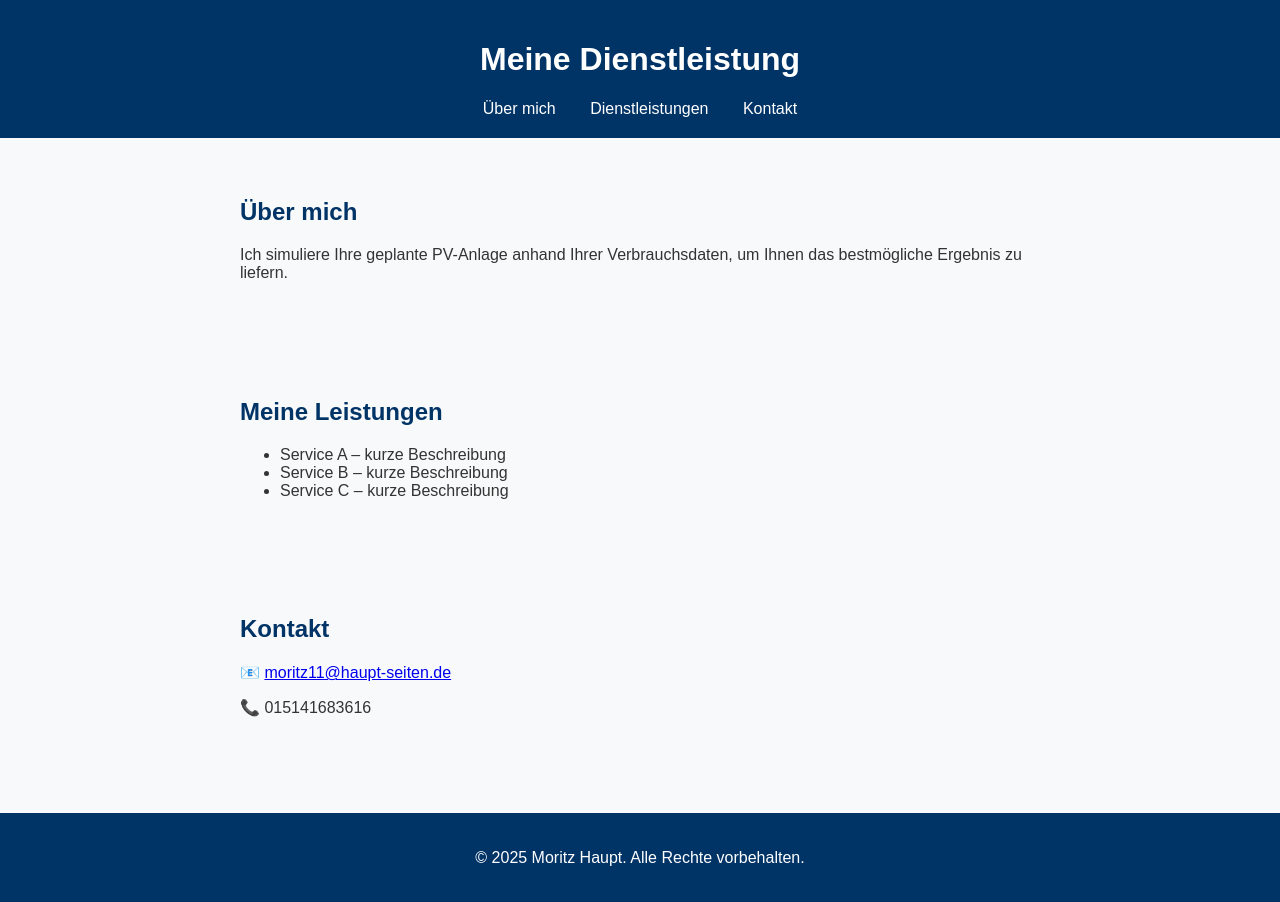
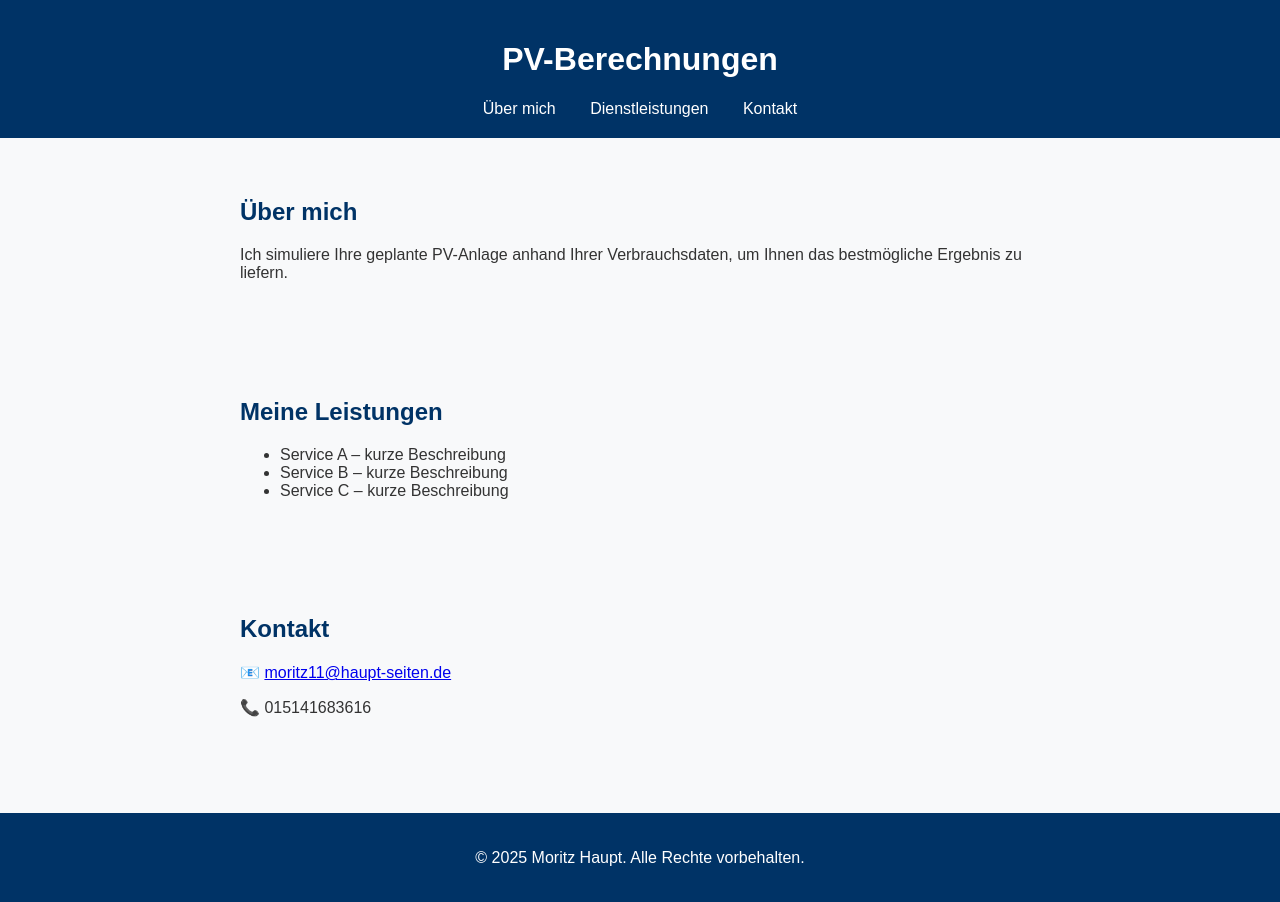
Before and after one commit to Moritz-42/pv-berechnung, a plain HTML site: page index.html in a window 1280 px wide. Drawn offline with Linux system fonts and the light colour scheme.

Commit message:
Update index.html

```diff
--- a/index.html
+++ b/index.html
@@ -8,7 +8,7 @@
 </head>
 <body>
     <header>
-        <h1>Meine Dienstleistung</h1>
+        <h1>PV-Berechnungen</h1>
         <nav>
             <a href="#ueber">Über mich</a>
             <a href="#services">Dienstleistungen</a>
```
